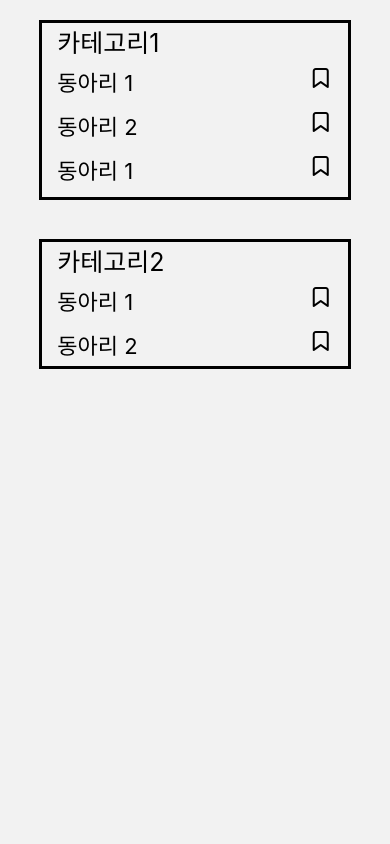
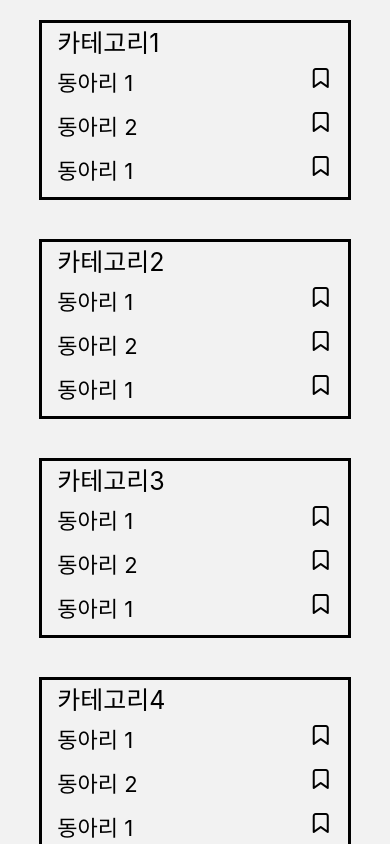
Before and after one commit to charBS0701/GNU_CLUB, a React Native app: screen /ClubList in a window 390 px wide. Built offline with nearby package versions, Linux system fonts and the light colour scheme.

Commit message:
ClubList editing

```diff
--- a/App.tsx
+++ b/App.tsx
@@ -3,12 +3,9 @@
  * @flow strict-local
  */
 import React from "react";
-import { createNativeStackNavigator } from "@react-navigation/native-stack";
 import { NavigationContainer } from "@react-navigation/native";
 
 import Root from "./routes/Root";
-
-const Stack = createNativeStackNavigator();
 
 const App = () => {
   return (
--- a/routes/ClubList.tsx
+++ b/routes/ClubList.tsx
@@ -63,9 +63,60 @@ const ClubList = ({navigation}) => {
               <Club onPress={() => navigation.navigate('Club')}>동아리 2</Club>
               <Feather name="bookmark" size={24} color="black" />
             </Inline>
+            <Inline>
+              <Club onPress={() => navigation.navigate('Club')}>동아리 1</Club>
+              <Feather name="bookmark" size={24} color="black" />
+            </Inline>
+            <Inline>
+              <Club onPress={() => navigation.navigate('Club')}>동아리 2</Club>
+              <Feather name="bookmark" size={24} color="black" />
+            </Inline>
+          </ScrollView>
+        </List>
+        <List>
+          <Category>카테고리3</Category>
+          <ScrollView>
+            <Inline>
+              <Club onPress={() => navigation.navigate('Club')}>동아리 1</Club>
+              <Feather name="bookmark" size={24} color="black" />
+            </Inline>
+            <Inline>
+              <Club onPress={() => navigation.navigate('Club')}>동아리 2</Club>
+              <Feather name="bookmark" size={24} color="black" />
+            </Inline>
+            <Inline>
+              <Club onPress={() => navigation.navigate('Club')}>동아리 1</Club>
+              <Feather name="bookmark" size={24} color="black" />
+            </Inline>
+            <Inline>
+              <Club onPress={() => navigation.navigate('Club')}>동아리 2</Club>
+              <Feather name="bookmark" size={24} color="black" />
+            </Inline>
+          </ScrollView>
+        </List>
+        <List>
+          <Category>카테고리4</Category>
+          <ScrollView>
+            <Inline>
+              <Club onPress={() => navigation.navigate('Club')}>동아리 1</Club>
+              <Feather name="bookmark" size={24} color="black" />
+            </Inline>
+            <Inline>
+              <Club onPress={() => navigation.navigate('Club')}>동아리 2</Club>
+              <Feather name="bookmark" size={24} color="black" />
+            </Inline>
+            <Inline>
+              <Club onPress={() => navigation.navigate('Club')}>동아리 1</Club>
+              <Feather name="bookmark" size={24} color="black" />
+            </Inline>
+            <Inline>
+              <Club onPress={() => navigation.navigate('Club')}>동아리 2</Club>
+              <Feather name="bookmark" size={24} color="black" />
+            </Inline>
           </ScrollView>
         </List>
       </ScrollView>
+
     );
   };
 
```
Also changed, not shown: package.json (+7 -6 lines), 1 other file (tests, documents, lock files or other folders).
